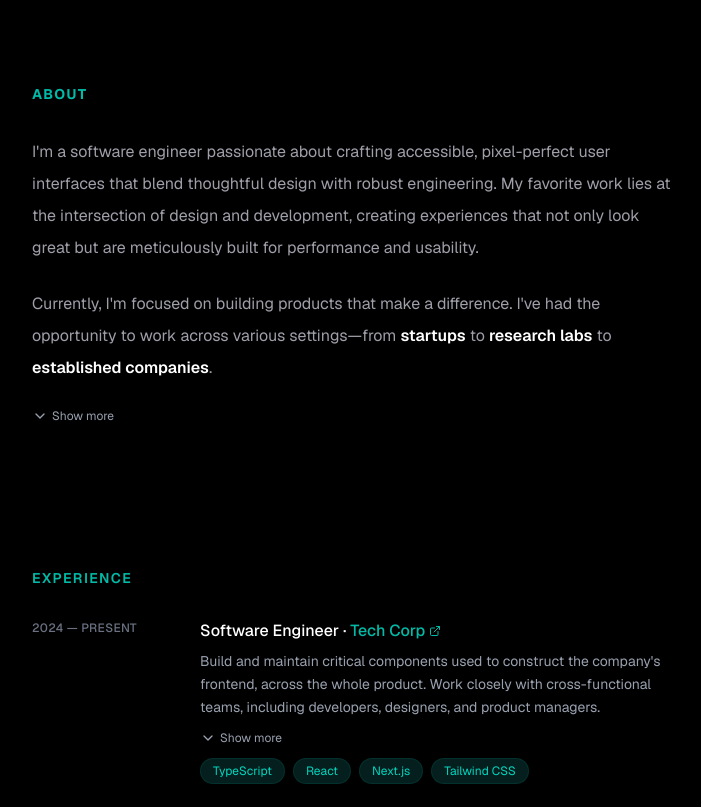
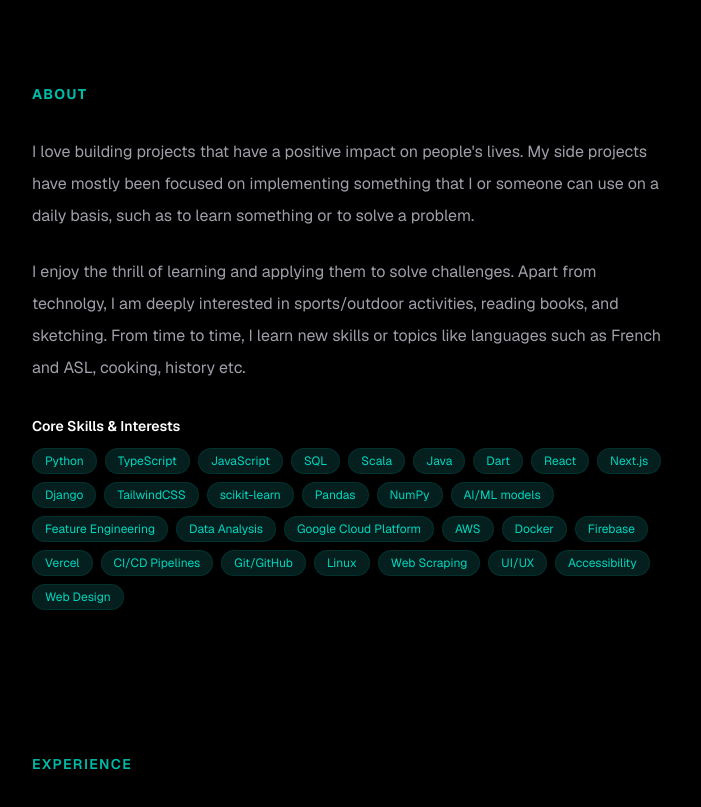
Before and after one commit to shubhampatel6103/portfolio, a Next.js app: page / in a window 1280 px wide. Shown: the part 1400-2207 px from the top of the page, without its empty margins (288-989 px from the left). Built offline with nearby package versions, Linux system fonts and the light colour scheme.

Commit message:
about section

```diff
--- a/src/components/aboutSection.tsx
+++ b/src/components/aboutSection.tsx
@@ -5,8 +5,32 @@ import { Badge } from "@/components/ui/badge";
 
 export default function AboutSection() {
   const skills = [
+    "Python",
+    "TypeScript",
+    "JavaScript",
+    "SQL",
+    "Scala",
+    "Java",
+    "Dart",
     "React",
-    "TypeScript",
+    "Next.js",
+    "Django",
+    "TailwindCSS",
+    "scikit-learn",
+    "Pandas",
+    "NumPy",
+    "AI/ML models",
+    "Feature Engineering",
+    "Data Analysis",
+    "Google Cloud Platform",
+    "AWS",
+    "Docker",
+    "Firebase",
+    "Vercel",
+    "CI/CD Pipelines",
+    "Git/GitHub",
+    "Linux",
+    "Web Scraping",
     "UI/UX",
     "Accessibility",
     "Web Design",
@@ -20,37 +44,18 @@ export default function AboutSection() {
 
       <div className="space-y-6 text-zinc-400 dark:text-zinc-400 leading-8">
         <p>
-          I'm a software engineer passionate about crafting accessible,
-          pixel-perfect user interfaces that blend thoughtful design with robust
-          engineering. My favorite work lies at the intersection of design and
-          development, creating experiences that not only look great but are
-          meticulously built for performance and usability.
+          I love building projects that have a positive impact on people's
+          lives. My side projects have mostly been focused on implementing
+          something that I or someone can use on a daily basis, such as to learn
+          something or to solve a problem.
         </p>
 
         <p>
-          Currently, I'm focused on building products that make a difference.
-          I've had the opportunity to work across various settings—from{" "}
-          <span className="font-semibold text-white">startups</span> to{" "}
-          <span className="font-semibold text-white">research labs</span> to{" "}
-          <span className="font-semibold text-white">
-            established companies
-          </span>
-          .
-        </p>
-
-        <Collapsible>
-          <div className="space-y-4">
-            <p>
-              Beyond coding, I'm deeply interested in user experience design,
-              accessibility standards, and the latest web technologies. I
-              believe that great software is a balance between innovation and
-              pragmatism, always keeping the end user in mind.
-            </p>
-
-            <p>
-              When I'm not building digital experiences, you can find me
-              exploring new design patterns, contributing to open source
-              projects, or sharing knowledge with the developer community.
+          I enjoy the thrill of learning and applying them to solve challenges.
+          Apart from technolgy, I am deeply interested in sports/outdoor
+          activities, reading books, and sketching. From time to time, I learn
+          new skills or topics like languages such as French and ASL, cooking,
+          history etc.
         </p>
 
         <div className="pt-2">
@@ -59,15 +64,17 @@ export default function AboutSection() {
           </p>
           <div className="flex flex-wrap gap-2">
             {skills.map((skill) => (
-                  <Badge key={skill} variant="secondary" className="text-xs font-normal">
+              <Badge
+                key={skill}
+                variant="secondary"
+                className="text-xs font-normal"
+              >
                 {skill}
               </Badge>
             ))}
           </div>
         </div>
       </div>
-        </Collapsible>
-      </div>
     </section>
   );
 }
--- a/src/components/educationSection.tsx
+++ b/src/components/educationSection.tsx
@@ -28,28 +28,31 @@ const education = [
 
 const awards = [
   {
-    name: "Dean's List",
-    year: "2023 — 2025",
+    name: "President's Gold Scholarship",
+    year: "2022 — 2025",
     description:
-      "Achieved academic excellence with GPA above 3.8 across consecutive years",
+      "Wilfrid Laurier University - Cumulative GPA 10.5+ and 95%+ high school average",
   },
   {
-    name: "Hackathon Winner - HexHacks",
-    year: "2024",
-    description:
-      "Built a real-time collaboration tool that won Best Technical Implementation",
+    name: "Gold Award Highest Academic Standing",
+    year: "2022",
+    description: "Preston High School - Highest academic standing",
   },
   {
-    name: "Scholarship - President's Scholarship",
+    name: "Nicolls Award",
+    year: "2022",
+    description: "Preston High School - Excellence in mathematics and physics",
+  },
+  {
+    name: "Principal's Award",
     year: "2022",
     description:
-      "Awarded for outstanding academic achievement and community involvement",
+      "Preston High School - Contributions to school development with respect of staff and students",
   },
   {
-    name: "Best Project Award - Data Structures Course",
-    year: "2023",
-    description:
-      "Developed an optimized graph algorithm implementation surpassing class standards",
+    name: "The Robin Armstrong Scholarship",
+    year: "2022",
+    description: "Preston High School - Academic excellence",
   },
 ];
 
```
Lines whose indentation alone changed are shown as unchanged.
